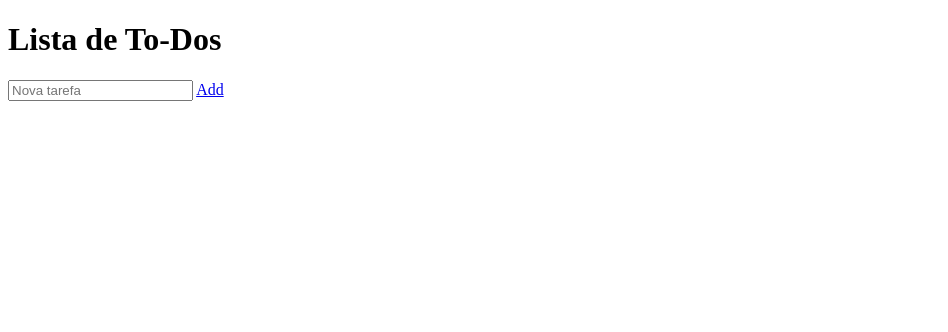
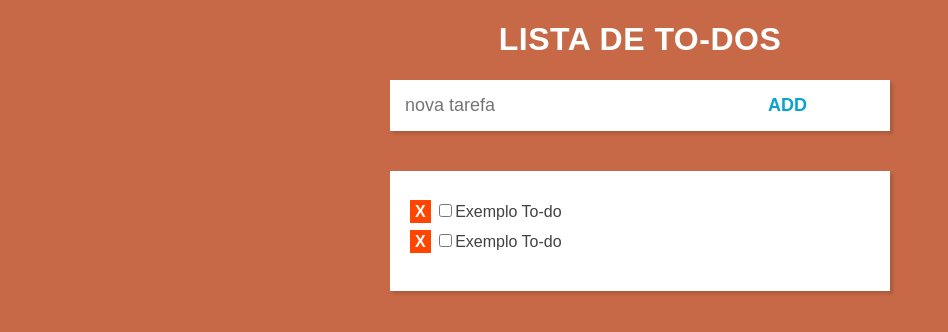
Before and after one commit to gustavo-zsilva/to-do-app, a plain HTML site: page index.html in a window 1280 px wide. Shown: the whole page, without its empty margins (0-948 px from the left). Drawn offline with Linux system fonts and the light colour scheme.

Commit message:
Estilo completo

```diff
--- a/index.html
+++ b/index.html
@@ -4,16 +4,21 @@
     <meta charset="UTF-8">
     <meta name="viewport" content="width=device-width, initial-scale=1.0">
     <title>To-do App</title>
+    <link rel="stylesheet" href="/styles/style.css">
 </head>
 <body>
     <div class="container">
         <header><h1>Lista de To-Dos</h1></header>
+
         <section class="new-todo">
-            <input type="text" placeholder="Nova tarefa">
+            <input type="text" placeholder="nova tarefa">
             <a href="#" class="add-link">Add</a>
         </section>
+
         <section class="all-todos">
             <ul>
+                <li> <a href="#">X</a> <input type="checkbox" name="1" id="1">Exemplo To-do</li>
+                <li> <a href="#">X</a> <input type="checkbox" name="1" id="1">Exemplo To-do</li>
 
             </ul>
         </section>
--- /dev/null
+++ b/styles/style.css
@@ -0,0 +1,71 @@
+* {
+    font-family: Arial, Helvetica, sans-serif;
+}
+
+body {
+    background-color: rgb(199, 105, 71);
+}
+
+.container {
+    width: 500px;
+    margin: auto;
+}
+
+header h1 {
+    text-align: center;
+    color: white;
+    text-transform: uppercase;
+    letter-spacing: 0.5px;
+    font-weight: 600;
+}
+
+section.new-todo {
+    display: flex;
+    justify-content: center;
+    box-shadow: 3px 3px 3px rgba(0, 0, 0, 0.144);
+}
+
+section.new-todo input {
+    width: 100%;
+    padding: 15px;
+    font-size: 18px;
+    border: none;
+}
+
+section.new-todo a {
+    text-decoration: none;
+    text-transform: uppercase;
+    position: absolute;
+    left: 60%;
+    top: 95px;
+    font-weight: 600;
+    color: rgb(9, 162, 209);
+    font-size: large;
+}
+
+section.all-todos {
+    background-color: white;
+    margin-top: 40px;
+    padding: 30px 20px;
+    color: rgba(0, 0, 0, 0.747);
+    cursor: pointer;
+    box-shadow: 3px 3px 3px rgba(0, 0, 0, 0.144);
+}
+
+section.all-todos li {
+    margin-bottom: 10px;
+}
+
+section.all-todos a {
+    text-decoration: none;
+    color: white;
+    font-weight: 600;
+    background-color: orangered;
+    padding: 3px 5px;
+}
+
+ul {
+    list-style: none;
+    margin: 0;
+    padding: 0;
+}
```
